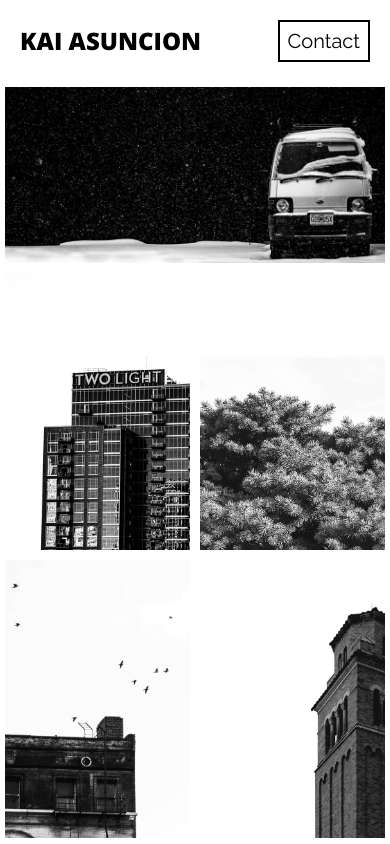
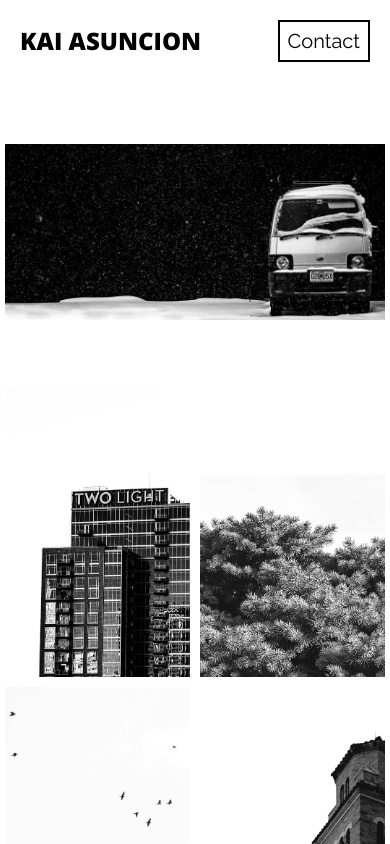
Before and after one commit to kaiasuncion/Nuxt---Photography-Portfolio, a Nuxt app: page / in a window 390 px wide. Shown: the top 844 px of the page. Built offline with nearby package versions, Linux system fonts and the light colour scheme.

Commit message:
style: mobile styling

```diff
--- a/components/Populate/index.vue
+++ b/components/Populate/index.vue
@@ -36,7 +36,7 @@ img {
   transition: 0.3s ease-in-out;
   width: 50%;
   object-fit: cover;
-  height: auto;
+  height: 300px;
 
   /* width: 100%;
   object-fit: contain; */
@@ -47,6 +47,7 @@ img:hover {
 .panorama {
   max-width: 100%;
   width: 100%;
+  object-fit: contain;
 }
 @media only screen and (min-width: 750px) {
   img {
```
